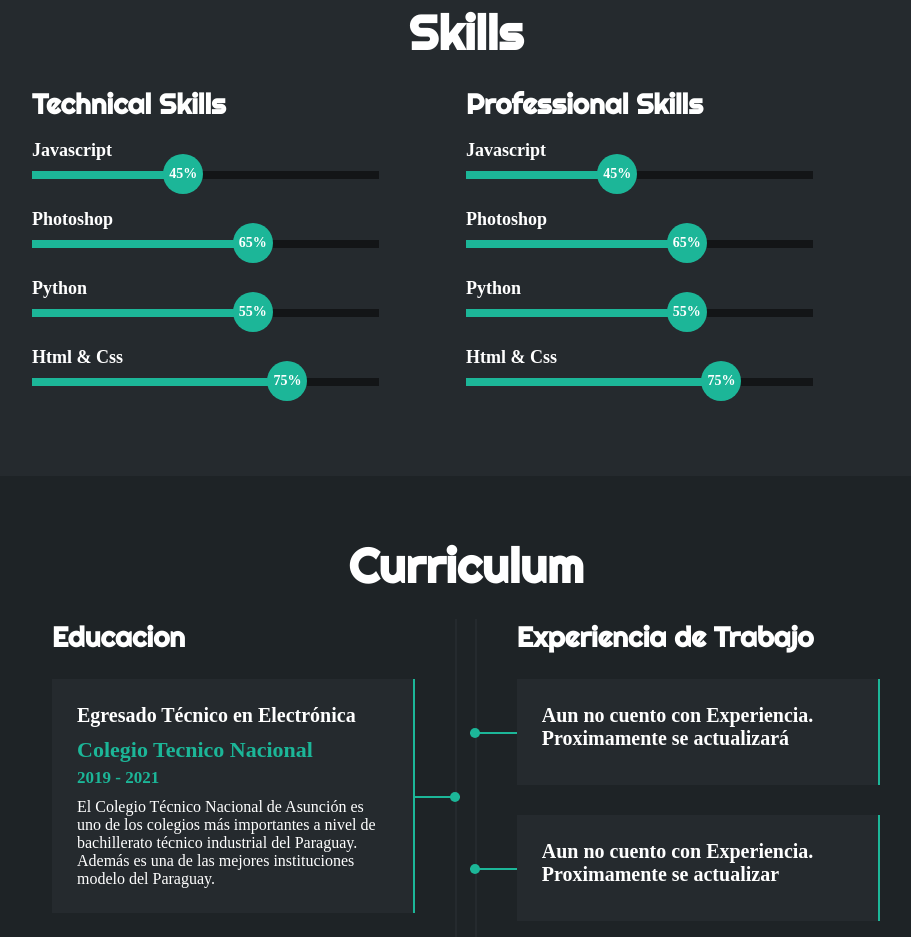
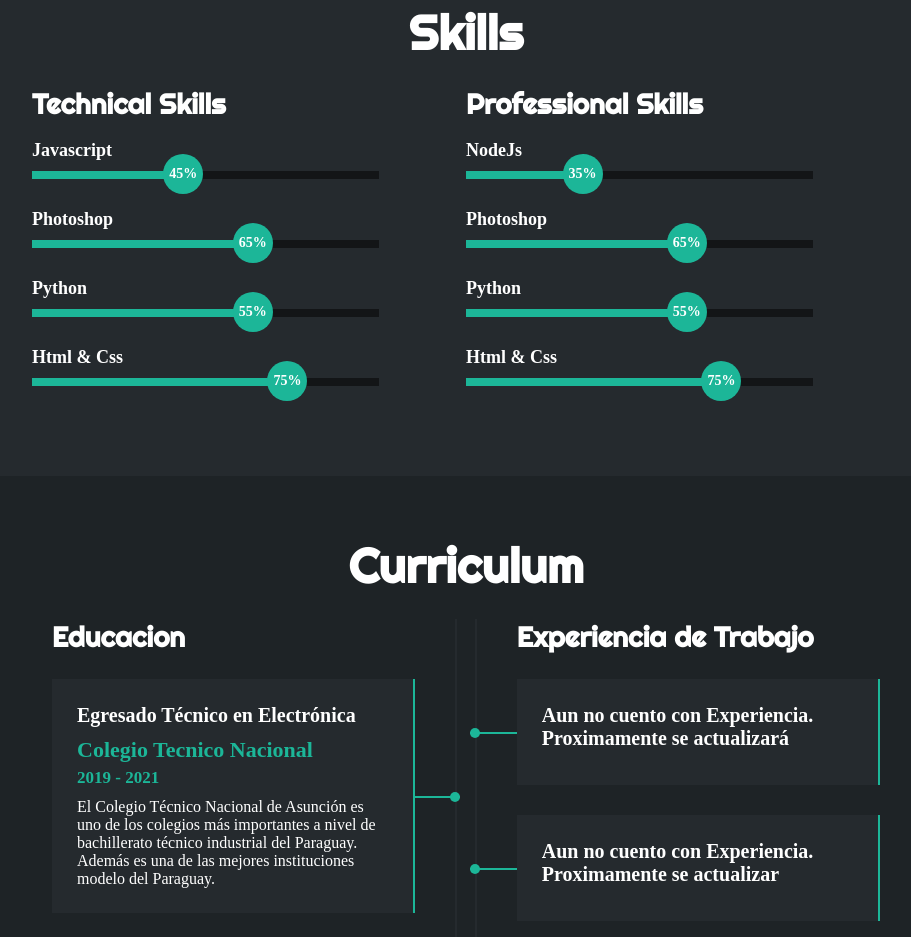
Before and after one commit to Alanalcarazpy7/mi-portafolio, a plain HTML site: page index.html in a window 1280 px wide. Shown: the part 1489-2426 px from the top of the page, without its empty margins (174-1085 px from the left). Drawn offline with Linux system fonts and the light colour scheme; a web font is replaced by a local one.

Commit message:
agregar barra skill nodejs

```diff
--- a/css/estilos.css
+++ b/css/estilos.css
@@ -317,6 +317,8 @@ nav{
 }
 
 /* Estas clases se agregaran dinamicamente mediante javascript */
+
+/*Frontend*/
 #skills .skill .javascript{
     width: 0%;
     animation: 2s javascript forwards;
@@ -352,6 +354,19 @@ nav{
     0%{width: 0%;}
     100%{width: 75%;}
 }
+
+/*Backend*/
+.barra-skill .nodejs{
+    width: 0%;
+    animation: 2s nodejs forwards;
+}
+@keyframes nodejs {
+    0%{width: 0%;}
+    100%{width: 35%;}
+}
+
+/*Bases de Datos*/
+
 
 /*--Section Curriculum--*/
 .section-curriculum{
--- a/index.html
+++ b/index.html
@@ -215,10 +215,10 @@
                 <div class="skills-subtitle-professional">
                     <h3>Professional Skills</h3>
                     <div class="skill">
-                        <span>Javascript</span>
+                        <span>NodeJs</span>
                         <div class="barra-skill">
-                            <div class="progreso javascript">
-                                <span>45%</span>
+                            <div class="progreso nodejs">
+                                <span>35%</span>
                             </div>
                         </div>
                     </div>
@@ -490,14 +490,14 @@
 
     <!--Section Contacto-->
 
-    <section class="section-contacto" id="contacto">
+    <section class="section-contacto" id="portafolio">
         <div class="section-contacto-contain">
             <div class="contacto-title">
                 <h2>CONTACTO</h2>
             </div>
             <div class="contacto-grid">
                 <div class="contacto-form">
-                    <form name="formulario-contacto" netlify method="post">
+                    <form name="formulario-contacto" netlify id="contacto" method="post">
                         <input type="text" name="nombre" id="nombre" placeholder="Nombre" required>
                         <input type="tel" name="numero" id="numero" placeholder="Número Telefónico" required>
                         <input type="email" name="email" id="email" placeholder="Dirección de Correo" required>
--- a/js/script.js
+++ b/js/script.js
@@ -11,7 +11,7 @@ function efectoHabilidades(){
         habilidades[1].classList.add("photoshop");
         habilidades[2].classList.add("python");
         habilidades[3].classList.add("htmlycss");
-        habilidades[4].classList.add("javascript");
+        habilidades[4].classList.add("nodejs");
         habilidades[5].classList.add("photoshop");
         habilidades[6].classList.add("python");
         habilidades[7].classList.add("htmlycss");
```
